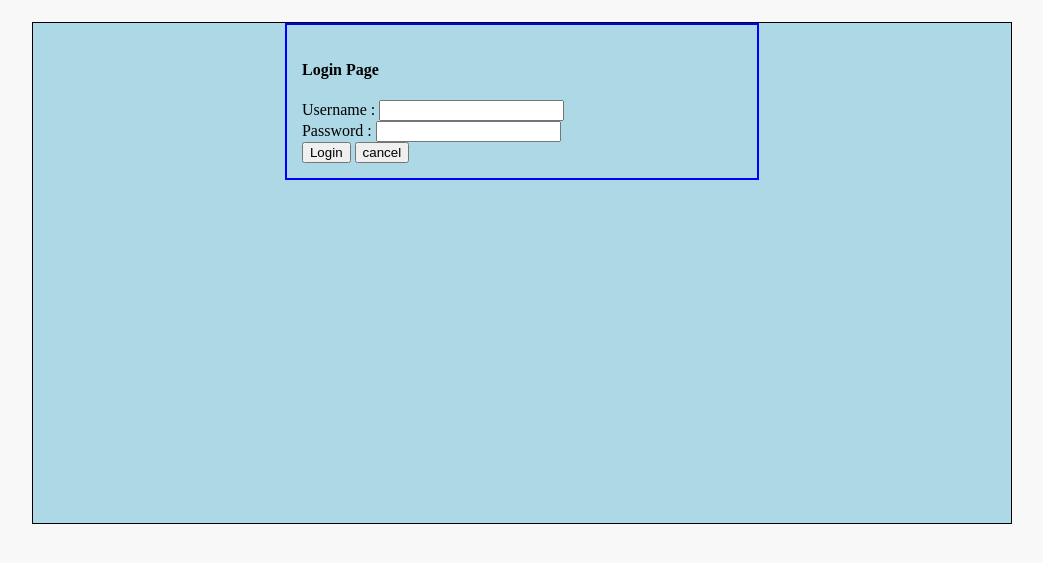
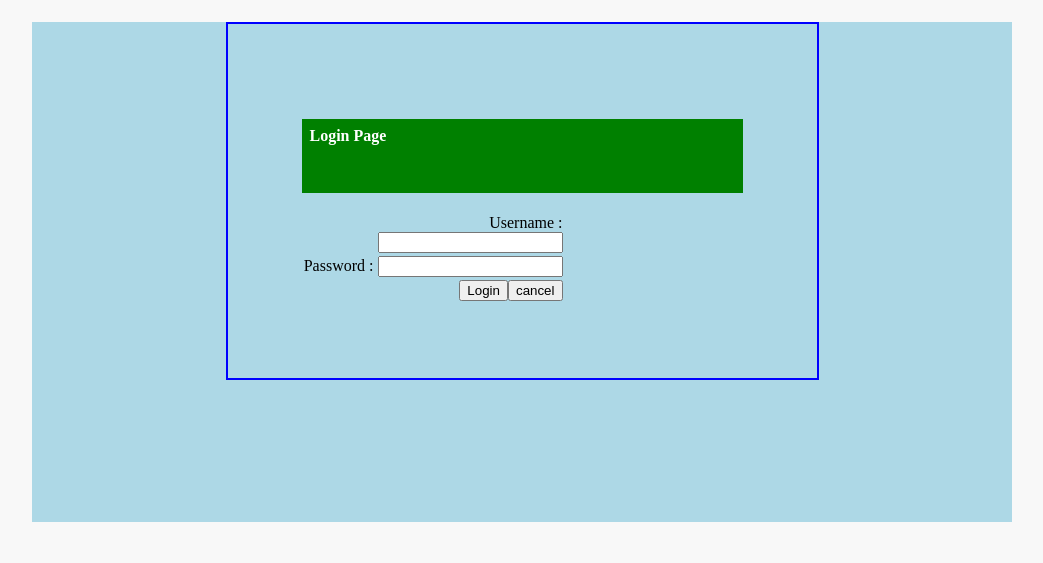
Before and after one commit to devalejandro3/scheduler-app, a CodeIgniter app: page /scheduler-app/ in a window 1280 px wide. Shown: the part 58-621 px from the top of the page, without its empty margins (118-1161 px from the left). Run offline with CodeIgniter, Linux system fonts and the light colour scheme.

Commit message:
fixed the css

```diff
--- a/application/views/v_main.php
+++ b/application/views/v_main.php
@@ -6,6 +6,7 @@
 		<title> <?php echo $title ?> </title>
 
 		<link rel="stylesheet" type="text/css" href="/scheduler-app/resources/css/myStyles.css"/>
+		<link rel="stylesheet" type="text/css" href="/scheduler-app/resources/css/login.css"/>
 		<script  src="/scheduler-app/resources/jquery/jquery-2.1.0.js"></script>
 		<script  src="/scheduler-app/resources/jquery/jquery-2.1.0.min.js"></script>
 		<script  src="/scheduler-app/resources/javascript/login.js"></script>
@@ -23,8 +24,10 @@
 
 				<div class="content_inner div_login">
 
-					<div><h4>Login Page</h4></div>
-					<div>
+					<div class='login_header'>
+						<h4>Login Page</h4>
+					</div>
+					<div class='login'>
 						<form action="/scheduler-app/index.php/Default_Controller/homePage" method="POST">
 							<div >
 								<label>Username :</label>
@@ -37,9 +40,12 @@
 								<input id='txtPassword' type='password' value='' name='txtPassword'/>
 
 							</div>
+							<div>
+								<input id='btnSubmit' type='submit' value='Login'/><input type='button' value='cancel'/>
+							</div>
 
-							<input id='btnSubmit' type='submit' value='Login'/>
-							<input type='button' value='cancel'/>
+
+
 						</form>
 					</div>
 				</div>
--- a/application/views/v_main2.php
+++ b/application/views/v_main2.php
@@ -25,7 +25,7 @@
 
 		<div class='content'>
 
-			<div class='content_inner '  style="border:3px solid yellow;">
+			<div class='content_inner '  style="border:0px solid yellow;">
 
 				<div class='maintenance_header'>
 					<h4>User Maintenance</h4>
--- a/resources/css/login.css
+++ b/resources/css/login.css
@@ -1,4 +1,14 @@
 
 .div_login {
-	margin-top:105px;
+	padding:74px;
 }
+
+.login_header h4{
+	border:3px solid green; padding:5px;height:58px;
+	background-color: green;
+	color:white;
+}
+
+.login div {
+	border:0px solid black; margin-bottom:3px; width:261px; text-align:right;
+}
--- a/resources/css/myStyles.css
+++ b/resources/css/myStyles.css
@@ -19,7 +19,7 @@ body {
 }
 
 .content {
-	border:1px solid black;
+	border:0px solid black;
 	background-color:lightblue;
 	min-height: 500px;
 
```
